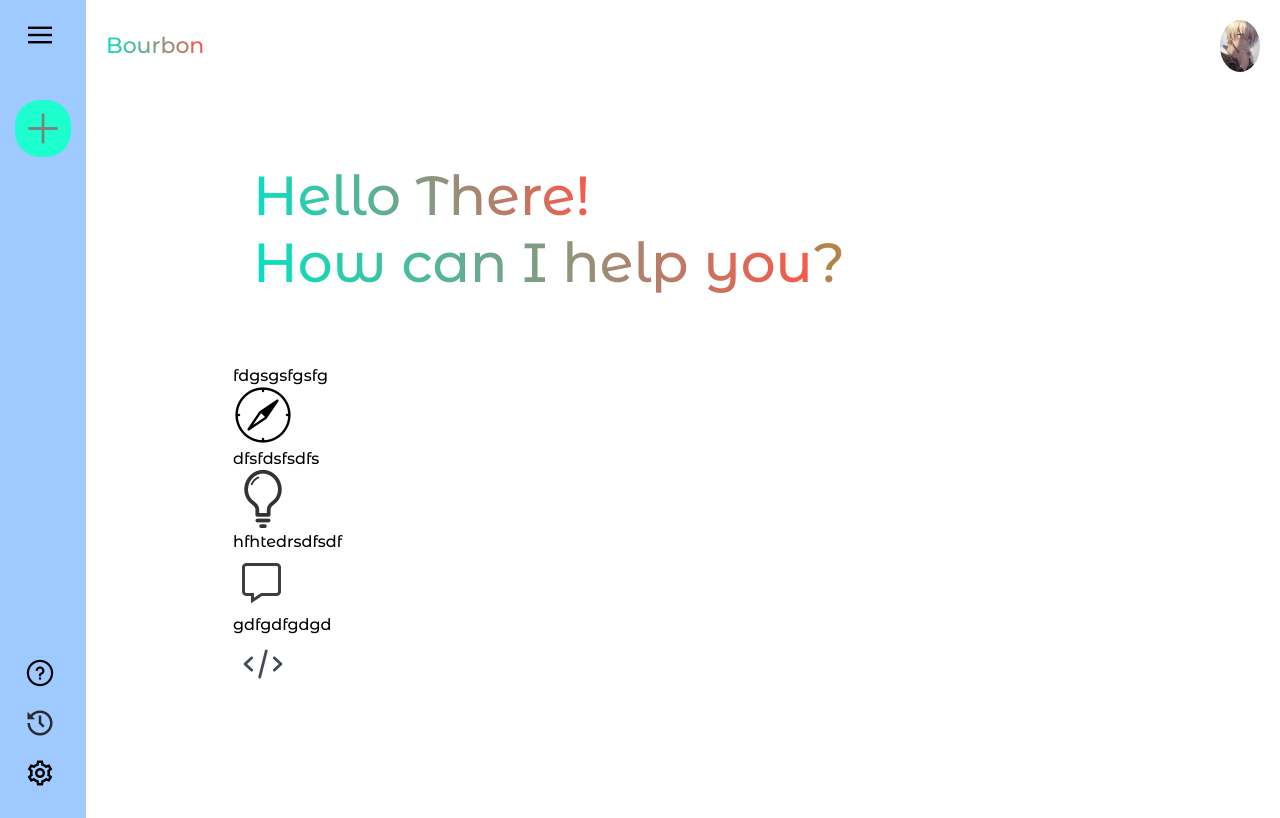
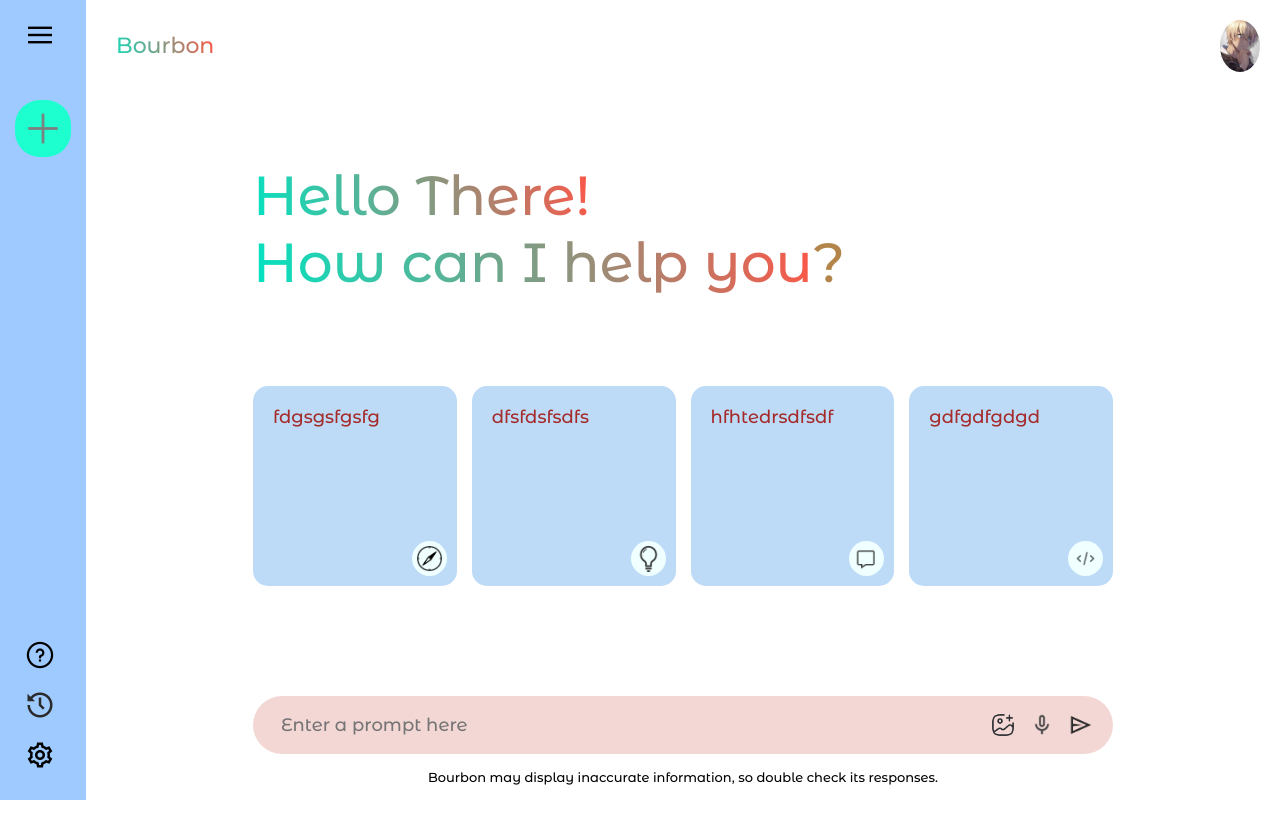
Before and after one commit to Abhigyan-RA/Bourbon, a React (Vite) app: page / in a window 1280 px wide. Built offline with nearby package versions, Linux system fonts and the light colour scheme; no server answers.

Commit message:
Api working

```diff
--- a/package.json
+++ b/package.json
@@ -10,6 +10,7 @@
     "preview": "vite preview"
   },
   "dependencies": {
+    "@google/generative-ai": "^0.21.0",
     "react": "^18.3.1",
     "react-dom": "^18.3.1"
   },
--- a/src/components/Main/Main.css
+++ b/src/components/Main/Main.css
@@ -9,6 +9,7 @@
     background: -webkit-linear-gradient(16deg,rgb(0, 228, 194),#ff5546);
     -webkit-background-clip: text;
     -webkit-text-fill-color: transparent;
+    padding-left: 10px;
 }
 
 .main .nav img{
@@ -44,3 +45,83 @@
     -webkit-background-clip: text;
     -webkit-text-fill-color: transparent;
 }
+
+.main .cards{
+    display: grid;
+    grid-template-columns: repeat(auto-fill,minmax(180px,1fr));
+    gap: 15px;
+    padding: 20px;
+}
+
+.main .card{
+    height: 200px;
+    padding: 20px;
+    background-color: rgb(189, 219, 246);
+    border-radius: 15px;
+    cursor: pointer;
+    position: relative;
+}
+
+.main .card img{
+    width: 35px;
+    padding: 4px;
+    position: absolute;
+    background-color: azure;
+    border-radius: 25px;
+    bottom: 10px;
+    right: 10px;
+}
+
+.main .card p{
+    color: brown;
+    font-size: 18px;
+}
+
+.main .card:hover{
+    background-color: aquamarine;
+}
+
+.main-bottom{
+    position: absolute;
+    bottom: 0;
+    width: 100%;
+    max-width: 900px;
+    padding: 0px 20px;
+    margin: auto;
+}
+
+.search-box{
+    display: flex;
+    align-items: center;
+    justify-content: space-between;
+    gap: 20px;
+    background-color: #f3d7d4;
+    padding: 10px 20px;
+    border-radius: 50px;
+}
+
+.search-box img{
+    width: 24px;
+    cursor: pointer;
+}
+
+.search-box input{
+    flex: 1;                /*it will increase the width when using collapse or expand in menu */
+    background: transparent;
+    border: none;
+    outline: none;
+    padding: 8px;
+    font-size: 18px;
+}
+
+.search-box div{
+    display: flex;
+    align-items: center;
+    gap: 15px;
+}
+
+.main .bottom-info{
+    font-size: 13px;
+    margin: 15px auto;
+    text-align: center;
+}
--- a/src/components/Main/Main.jsx
+++ b/src/components/Main/Main.jsx
@@ -32,6 +32,20 @@ const Main = () => {
               <img src={assets.code_icon} alt="" />
             </div>
           </div>
+
+          <div className="main-bottom">
+            <div className="search-box">
+              <input type="text" placeholder="Enter a prompt here" />
+              <div>
+                <img src={assets.gallery_icon} alt="" />
+                <img src={assets.mic_icon} alt="" />
+                <img src={assets.send_icon} alt="" />
+              </div>
+            </div>
+            <p className="bottom-info">
+              Bourbon may display inaccurate information, so double check its responses.
+            </p>
+          </div>
         </div>
     </div>
   )
--- /dev/null
+++ b/src/config/Bourbon.js
@@ -0,0 +1,34 @@
+
+const {
+    GoogleGenerativeAI,
+    HarmCategory,
+    HarmBlockThreshold,
+  } = require("@google/generative-ai");
+
+  const apiKey = process.env.GEMINI_API_KEY;
+  const genAI = new GoogleGenerativeAI(apiKey);
+
+  const model = genAI.getGenerativeModel({
+    model: "gemini-1.5-flash",
+  });
+
+  const generationConfig = {
+    temperature: 1,
+    topP: 0.95,
+    topK: 64,
+    maxOutputTokens: 8192,
+    responseMimeType: "text/plain",
+  };
+
+  async function run(prompt) {
+    const chatSession = model.startChat({
+      generationConfig,
+      history: [
+      ],
+    });
+
+    const result = await chatSession.sendMessage(prompt);
+    console.log(result.response.text());
+  }
+
+  export default run;
--- /dev/null
+++ b/src/context/context.jsx
@@ -0,0 +1,25 @@
+import { createContext } from "react";
+import run from "../config/Bourbon";
+
+export const Context = createContext();
+
+const ContextProvider = (props) => {
+
+    const onSent = async(prompt) => {
+        await run(prompt)
+    }
+
+    onSent("what is react js")
+
+    const contextValue = {
+
+    }
+
+    return(
+        <Context.Provider value={contextValue}>
+            {props.children}
+        </Context.Provider>
+    )
+}
+
+export default ContextProvider
--- a/src/main.jsx
+++ b/src/main.jsx
@@ -2,9 +2,10 @@ import { StrictMode } from 'react'
 import { createRoot } from 'react-dom/client'
 import App from './App.jsx'
 import './index.css'
+import ContextProvider from './context/context.jsx'
 
 createRoot(document.getElementById('root')).render(
-  <StrictMode>
+  <ContextProvider>
     <App />
-  </StrictMode>,
+  </ContextProvider>,
 )
```
Also changed, not shown: 2 other files (tests, documents, lock files or other folders).
